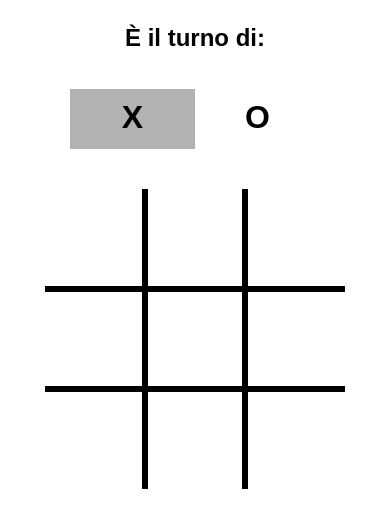
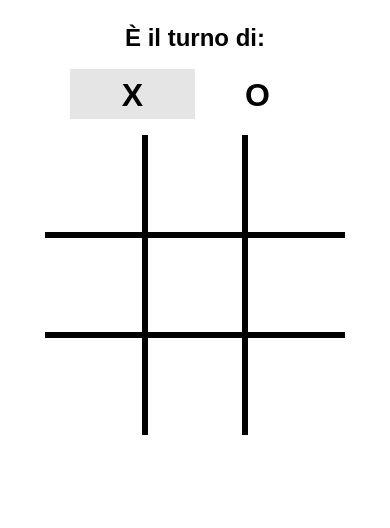
Before and after one commit to Enpas/Tris, a plain HTML site: page index.html in a window 390 px wide. Drawn offline with Linux system fonts and the light colour scheme.

Commit message:
style changes

```diff
--- a/assets/css/main.css
+++ b/assets/css/main.css
@@ -44,7 +44,7 @@ body {
   left: 0;
   width: 125px;
   height: 60px;
-  background-color: rgba(0, 0, 0, 0.3);
+  background-color: rgba(0, 0, 0, 0.1);
   z-index: -1;
 }
 
@@ -88,7 +88,7 @@ body {
 }
 
 .tris-grid .tris-box:hover {
-  background-color: rgba(0, 0, 0, 0.3);
+  background-color: rgba(0, 0, 0, 0.1);
 }
 
 #results {
@@ -140,18 +140,30 @@ body {
     padding: 1.5em 0 0 0;
   }
 
+  .tris-turn-container {
+    height: 95px;
+  }
+
   .tris-turn-container h1 {
     font-size: 1.5em;
+  }
+
+  .tris-turn-container .turn-background {
+    height: 50px;
   }
 
   .tris-grid {
     width: 300px;
     height: 300px;
-    margin: 2.5rem auto;
+    margin: 1rem auto;
   }
 
   .tris-grid .tris-box {
     font-size: 2.5rem;
+  }
+
+  .tris-grid .tris-box:hover {
+    background-color: transparent;
   }
 
   #results {
```
